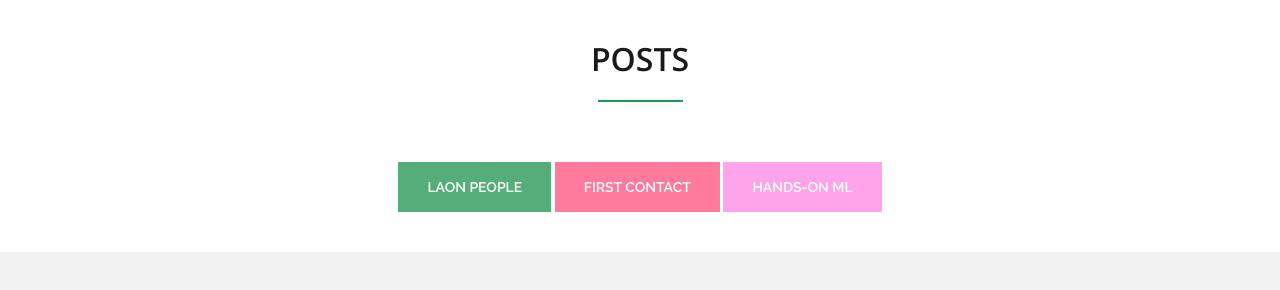
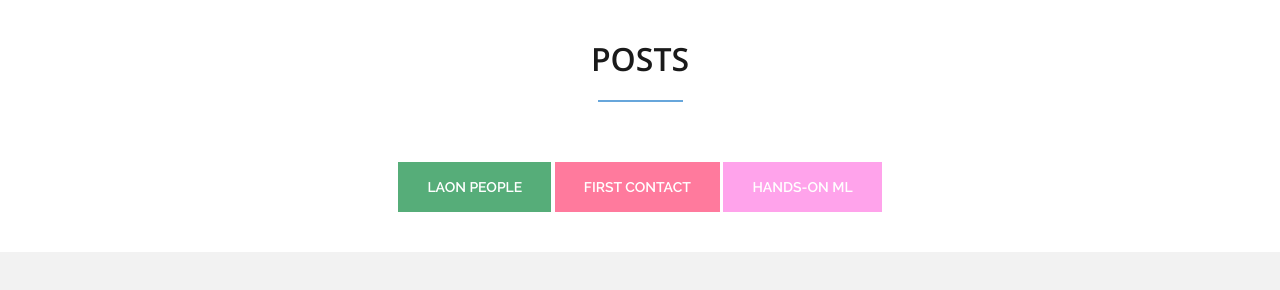
Before and after one commit to unsolvedproblem/unsolvedproblem.github.io, a Jekyll site: the page built from posts.html, in a window 1280 px wide. Shown: the part 130-420 px from the top of the page. Built offline with Jekyll 4.4.1, drawn with Linux system fonts in a browser that asks for light colours.

Commit message:
Change btn and separtor color

```diff
--- a/assets/css/style.css
+++ b/assets/css/style.css
@@ -367,19 +367,19 @@
     width:85px;
     height:2px;
     margin:20px 0px;
-    background: #139C54;
+    background: #67a6db;
 }
 .separator_auto{
     width:85px;
     height:2px;
     margin:20px auto;
-    background: #139C54;
+    background: #67a6db;
 }
 .separator_small{
     width:30px;
     height:2px;
     margin:20px 0px;
-    background: #139C54;
+    background: #67a6db;
 }
 
 .separator_color1{
@@ -420,21 +420,21 @@
     border-radius: 0;
 }
 .btn-default:hover{
-    border-color:#139C54;
-    background-color: #139C54;
+    border-color:#67a6db;
+    background-color: #67a6db;
 }
 
 .btn-primary{
     color: #fff;
-    background-color: #139C54;
+    background-color: #67a6db;
     border:1px solid;
-    border-color: #139C54;
+    border-color: #67a6db;
     padding: 1rem 2rem;
 }
 .btn-primary:hover{
     background-color: #eee;
     border-color: #eee;
-    color:#139C54;
+    color: #67a6db;
 }
 
 .btn-success{}
```
